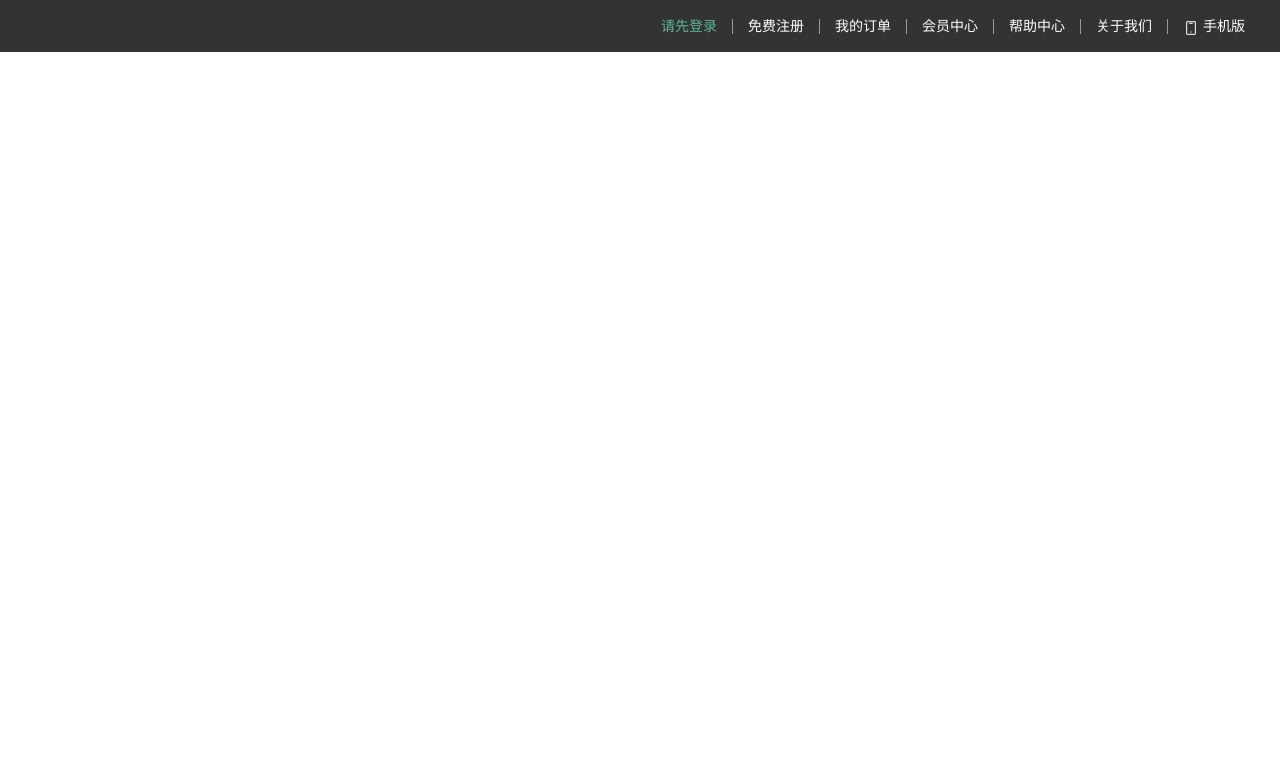
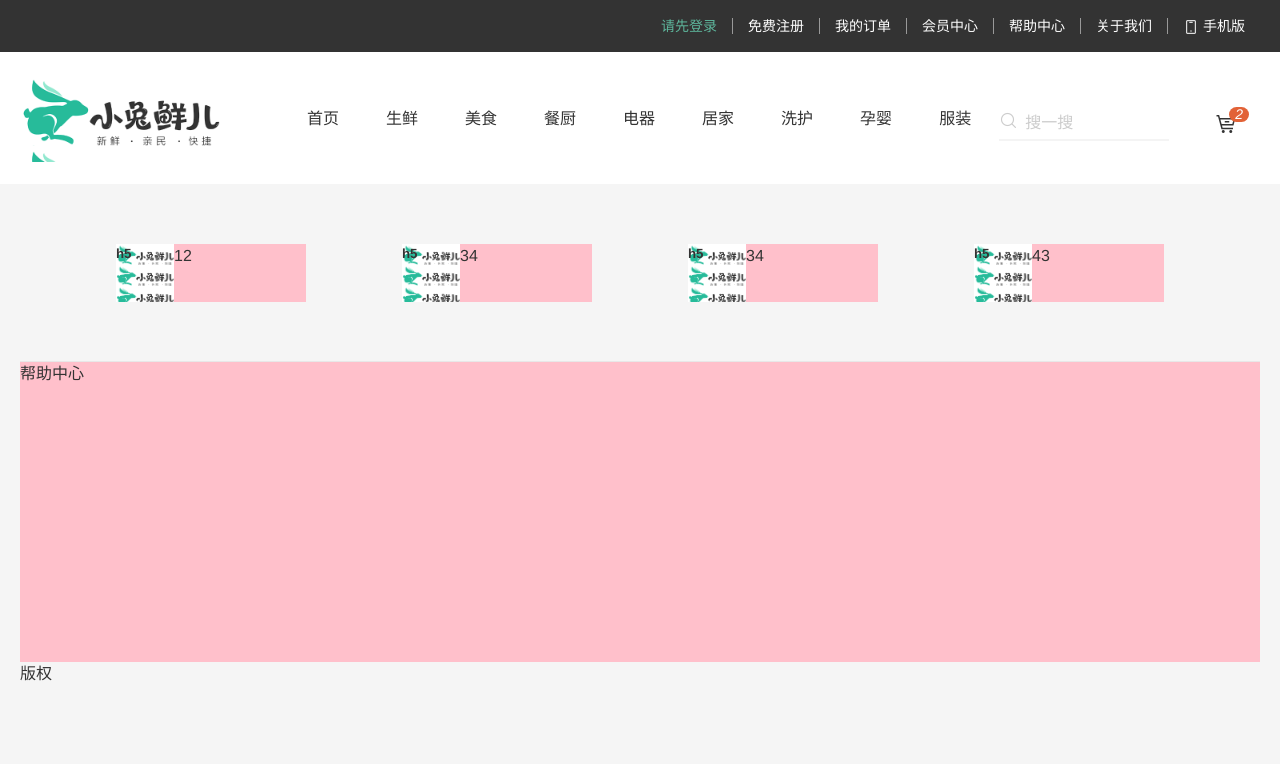
Before and after one commit to MiManchhi/xtx-pc, a plain HTML site: page index.html in a window 1280 px wide. Drawn offline with Linux system fonts and the light colour scheme.

Commit message:
完成头部区域，添加了底部区域

```diff
--- a/CSS/base.css
+++ b/CSS/base.css
@@ -1,7 +1,17 @@
 * {
     margin: 0;
     padding: 0;
+    box-sizing: border-box;
 }
 li,ul {
     list-style: none;
 }
+body {
+    font: 16px/1.5 "Helvetica Neue", Helvetica, Arial, "Microsoft Yahei",
+    "Hiragino Sans GB", "Heiti SC", "WenQuanYi Micro Hei", sans-serif;
+  color: #333;
+}
+a {
+    text-decoration: none;
+    color: #333;
+  }
--- a/CSS/common.css
+++ b/CSS/common.css
@@ -2,10 +2,7 @@
     margin: 0 auto;
     width: 1240px;
 }
-a {
-    color: white;
-    text-decoration: none;
-}
+/* ------------------------------快捷导航--------------------- */
 .shortcut {
     height: 52px;
     background-color: #333;
@@ -35,3 +32,126 @@ a {
 .shortcut li .login {
     color: #5EB69C;
 }
+.shortcut a {
+    color: white;
+}
+/* ---------------------------------导航---------------------------- */
+.head {
+    display: flex;
+    height: 88px;
+    /* background-color: pink; */
+    margin-top: 22px;
+    margin-bottom: 22px;
+}
+/* -------------------------------logo----------------------------- */
+.logo {
+    width: 200px;
+    height: 88px;
+    /* background-color: skyblue; */
+    margin-right: 40px;
+}
+.logo a {
+    display: block;
+    width: 200px;
+    height: 88px;
+    font-size: 0;
+    background-image: url(../images/logo.png);
+    background-size: contain;
+}
+.nav {
+    margin-top: 33px;
+    margin-right: 28px;
+}
+.nav ul {
+    display: flex;
+}
+.nav ul li {
+    margin-left: 47px;
+}
+.nav ul li a {
+    padding-bottom: 10px;
+}
+.nav ul li a:hover {
+    border-bottom: 2px solid #5EB69C;
+    color: #5EB69C;
+}
+/* --------------------------------------搜索------------------------- */
+.search {
+    display: flex;
+    margin-top: 33px;
+    margin-right: 45px;
+    width: 170px;
+    height: 34px;
+    border-bottom: 2px solid #F4F4F4;
+}
+.search input {
+    flex: 1;
+    /* 浏览器优先生效input的默认宽度,所以flex:1不生效 */
+    /* 解决方法:重置input的默认宽度 */
+    width: 0;
+    border: 0;
+}
+.search .iconfont {
+    font-size: 18px;
+    margin-right: 8px;
+    color: #ccc;
+}
+.search input::placeholder {
+    font-size: 16px;
+    color: #ccc;
+}
+/* -------------------------------购物车---------------------- */
+.cart {
+    position: relative;
+    margin-top: 32px;
+}
+.cart .iconfont {
+    font-size: 24px;
+}
+.cart i {
+    position: absolute;
+    top: 1px;
+    /* right定位右对齐，如果文字多了，向左撑开 */
+    /* left左对齐，享有撑开 */
+    left: 15px;
+    height: 15px;
+    padding: 0 6px;
+    line-height: 15px;
+    color: #FFFEFE;
+    font-size: 14px;
+    background-color: #E26237;
+    border-radius: 8px;
+}
+/* -------------------------------底部------------------- */
+.foot {
+    height: 580px;
+    background-color: #F5F5F5;
+}
+.service {
+    height: 178px;
+    padding: 60px 0;
+    border-bottom: 1px solid #E8E8E8;
+}
+.service ul {
+    display: flex;
+    justify-content: space-evenly;
+}
+.service li {
+    display: flex;
+    width: 190px;
+    height: 58px;
+    background-color: pink;
+}
+.service li h5 {
+    width: 58px;
+    height: 58px;
+    background-image: url(../images/logo.png);
+    background-size: contain;
+}
+.help {
+    height: 300px;
+    background-color: pink;
+}
+.copyright {
+   height: 100px;
+}
--- a/index.html
+++ b/index.html
@@ -13,6 +13,7 @@
     <link rel="stylesheet" href="./iconfont/iconfont.css">
 </head>
 <body>
+    <!-- 快捷导航 -->
     <div class="shortcut">
         <div class="wrapper">
             <ul>
@@ -26,5 +27,68 @@
             </ul>
         </div>
     </div>
+    <!-- 头部 -->
+    <div class="head wrapper">
+        <div class="logo"><h1><a href="#"></a></h1></div>
+        <div class="nav">
+            <ul>
+                <li><a href="">首页</a></li>
+                <li><a href="">生鲜</a></li>
+                <li><a href="">美食</a></li>
+                <li><a href="">餐厨</a></li>
+                <li><a href="">电器</a></li>
+                <li><a href="">居家</a></li>
+                <li><a href="">洗护</a></li>
+                <li><a href="">孕婴</a></li>
+                <li><a href="">服装</a></li>
+            </ul>
+        </div>
+        <div class="search">
+            <span class="iconfont icon-search"></span>
+            <input type="text" placeholder="搜一搜">
+        </div>
+        <!-- 购物车 -->
+        <div class="cart">
+            <span class="iconfont icon-icon-test"></span>
+            <!-- `<i>` 标签是 HTML 中的内联元素，通常用于表示文本中的斜体文本，
+             但实际上它并不是用于斜体文本的。在 HTML5 中，
+            `<i>` 标签被重新定义为表示与周围文本不同的内容，
+             通常用于表示一些不同于周围文本的、或者强调的内容。
+            然而，从语义上来说，应该尽量避免使用`<i>`标签来表示
+            斜体文本，而应该使用更具有语义的标签,
+            比如`<em>`表示强调文本，或者`<span>`结合 CSS
+            来实现斜体效果。 -->
+            <i>2</i>
+        </div>
+    </div>
+    <div class="foot">
+        <div class="wrapper">
+            <!-- 服务 -->
+            <div class="service">
+                <ul>
+                    <li>
+                        <h5>h5</h5>
+                        <p>12</p>
+                    </li>
+                    <li>
+                        <h5>h5</h5>
+                        <p>34</p>
+                    </li>
+                    <li>
+                        <h5>h5</h5>
+                        <p>34</p>
+                    </li>
+                    <li>
+                        <h5>h5</h5>
+                        <p>43</p>
+                    </li>
+                </ul>
+            </div>
+            <!-- 帮助中心 -->
+            <div class="help">帮助中心</div>
+            <!-- 版权 -->
+            <div class="copyright">版权</div>
+        </div>
+    </div>
 </body>
 </html>
```
Also changed, not shown: images/logo.png (added).
